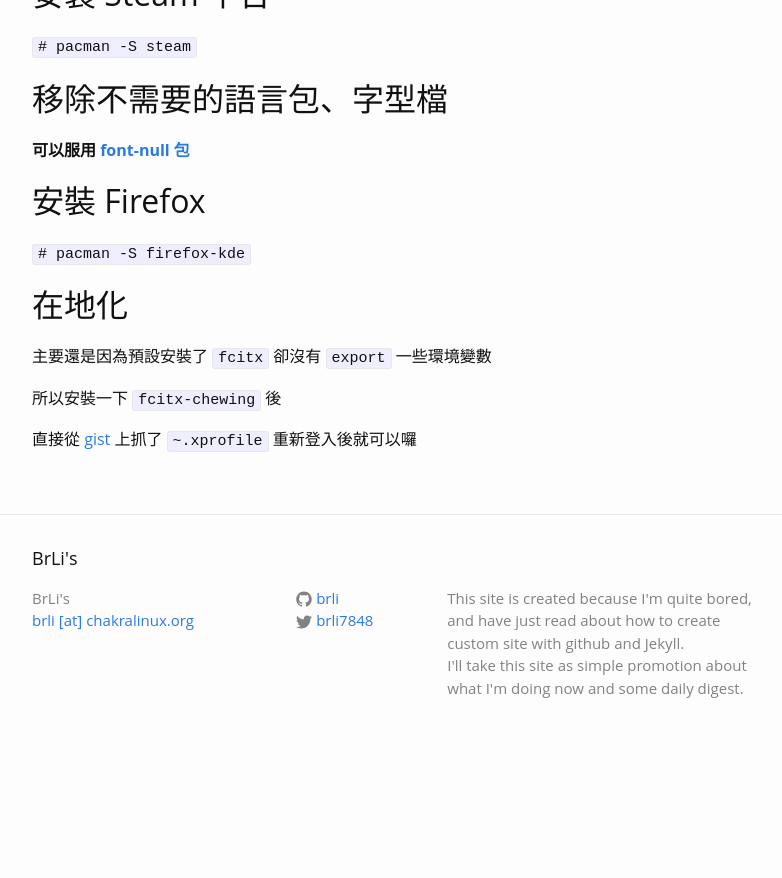
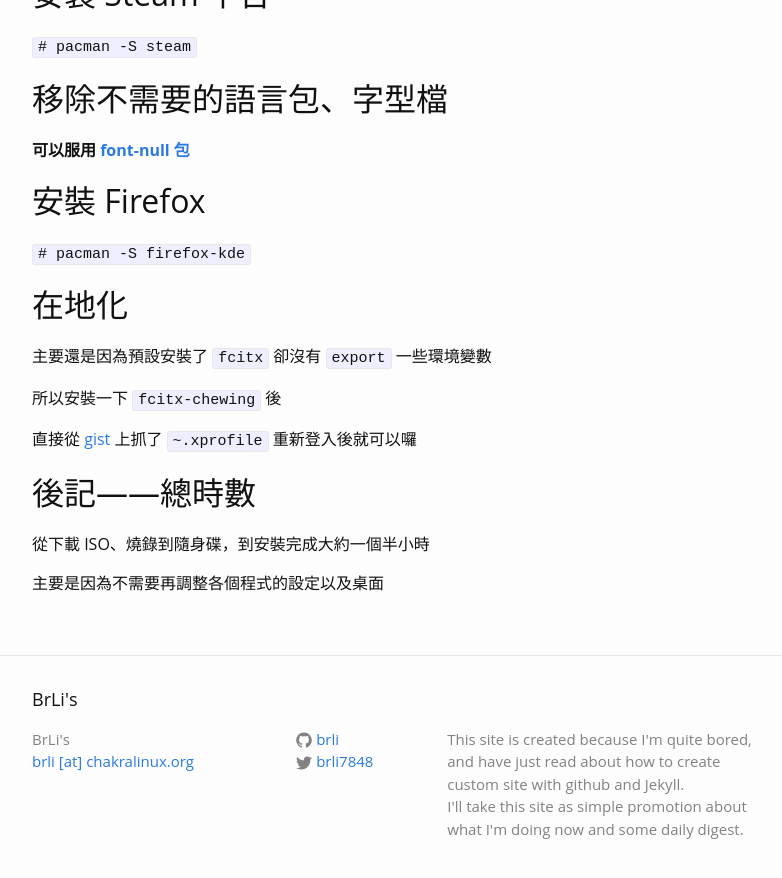
Before and after one commit to Brli/brli.github.io, a Jekyll site: the page built from _posts/2018-05-04-installing-chakra-goedel.markdown, in a window 1280 px wide and 900 px high, scrolled down 3673 px. Shown: the top 878 px of the window, without its empty margins (238-1020 px from the left). Built offline with Jekyll 4.4.1, drawn with Linux system fonts in a browser that asks for light colours; comment, search, counter and statistics services are not loaded; before the commit the page ends 4432 px from its top, so only the background shows below that.

Commit message:
add total installation time

```diff
--- a/_posts/2018-05-04-installing-chakra-goedel.markdown
+++ b/_posts/2018-05-04-installing-chakra-goedel.markdown
@@ -109,3 +109,9 @@
 所以安裝一下 `fcitx-chewing` 後
 
 直接從 [gist](https://gist.github.com/Brli/ea1809e411fc0ee77168) 上抓了 `~.xprofile` 重新登入後就可以囉
+
+## 後記——總時數
+
+從下載 ISO、燒錄到隨身碟，到安裝完成大約一個半小時
+
+主要是因為不需要再調整各個程式的設定以及桌面
```
